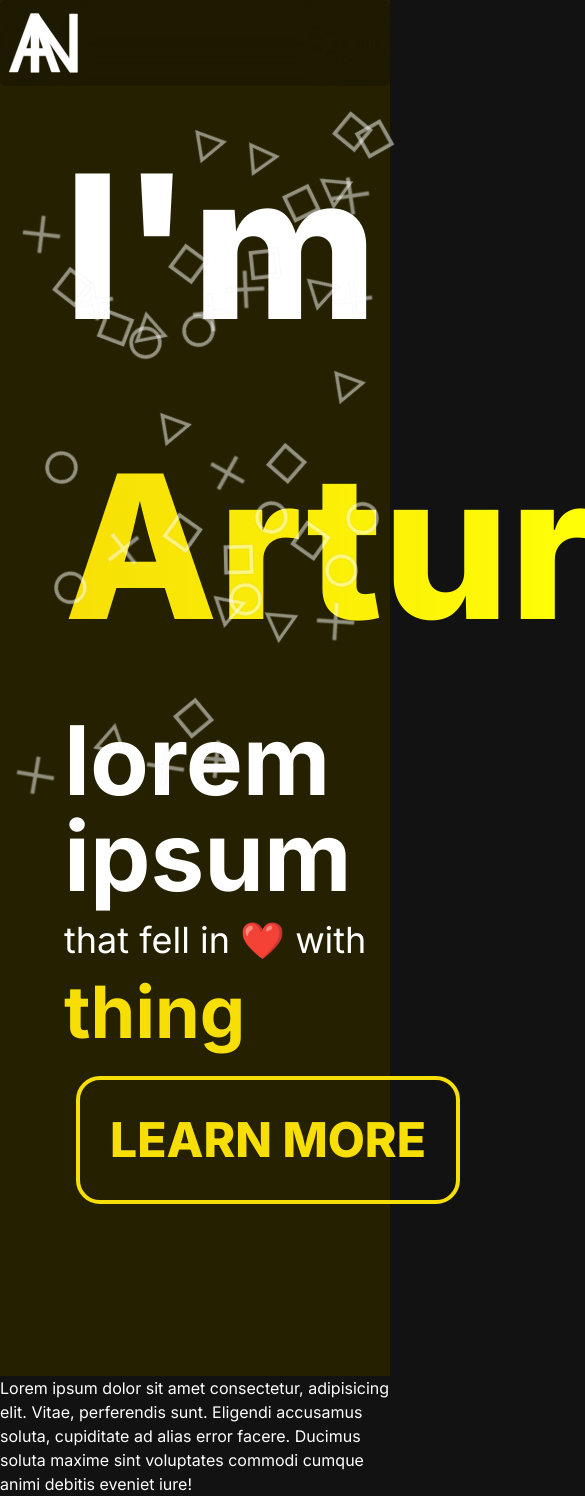
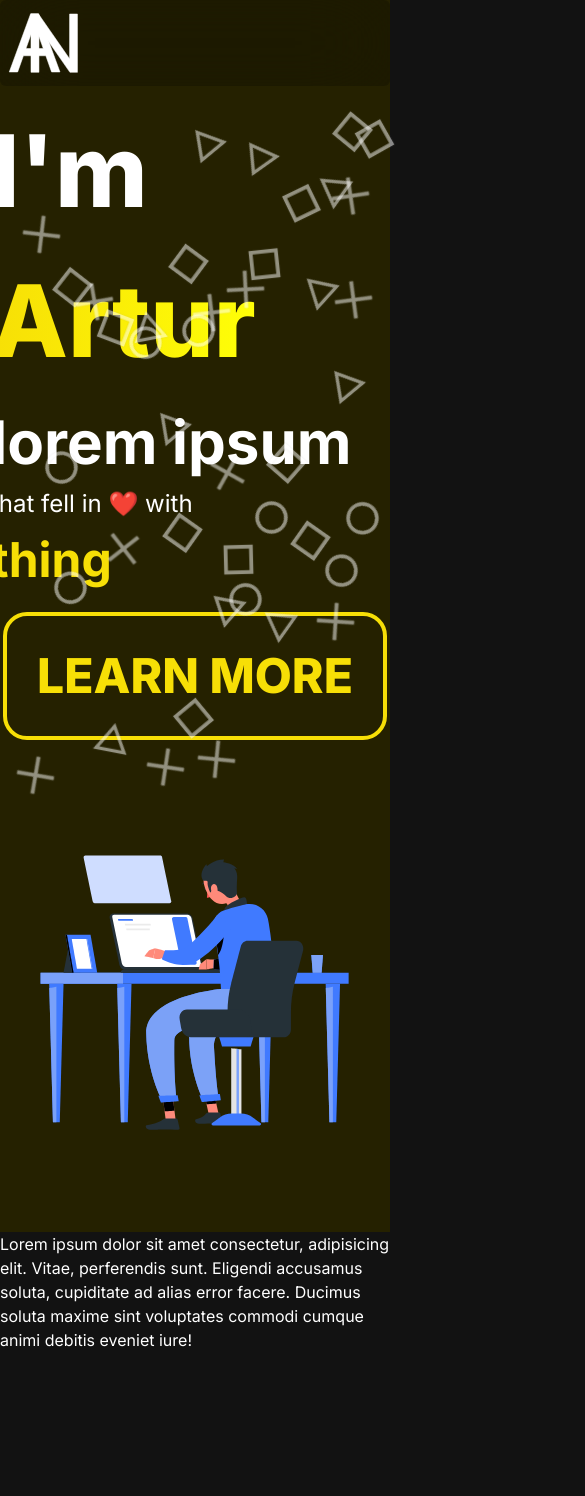
Before and after one commit to Arciiix/portfolio, a Next.js app: page / in a window 390 px wide. Shown: the whole page, 585 px wide, since content can reach past the window. After the commit the page ends 1352 px from the top, so only its background shows below. Built offline with nearby package versions, Linux system fonts and the light colour scheme.

Commit message:
Fix RWD issues

```diff
--- a/src/components/Animations/AnimatedDeveloper/AnimatedDeveloper.tsx
+++ b/src/components/Animations/AnimatedDeveloper/AnimatedDeveloper.tsx
@@ -2,5 +2,11 @@ import Lottie from "lottie-react";
 import programmingAnimation from "./programmingAnimation.json";
 
 export default function AnimatedDeveloper() {
-  return <Lottie animationData={programmingAnimation} loop={true} />;
+  return (
+    <Lottie
+      className="max-w-xs lg:max-w-2xl"
+      animationData={programmingAnimation}
+      loop={true}
+    />
+  );
 }
--- a/src/components/Landing/Landing.tsx
+++ b/src/components/Landing/Landing.tsx
@@ -28,9 +28,9 @@ export default function Landing() {
         }}
       >
         <FancyBackground />
-        <div className="my-24 h-full flex items-center justify-around">
+        <div className="my-24 h-full flex flex-col lg:flex-row items-center justify-center lg:justify-around">
           <div className="m-16 mt-0 flex flex-col gap-4">
-            <span className="text-[200px] font-extrabold">
+            <span className="text-[100px] lg:text-[200px] font-extrabold">
               I&apos;m{" "}
               <span
                 className="text-transparent bg-clip-text transition-all"
@@ -42,10 +42,14 @@ export default function Landing() {
               </span>
             </span>
             <div className="flex flex-col gap-4">
-              <span className="text-8xl font-bold">lorem ipsum</span>
-              <span className="text-4xl font">that fell in ❤️ with</span>
+              <span className="text-6xl lg:text-8xl font-bold">
+                lorem ipsum
+              </span>
+              <span className="text-2xl lg:text-4xl font">
+                that fell in ❤️ with
+              </span>
               <span
-                className="text-7xl font-bold"
+                className="text-5xl lg:text-7xl font-bold"
                 style={{
                   color: currentColor,
                 }}
```
